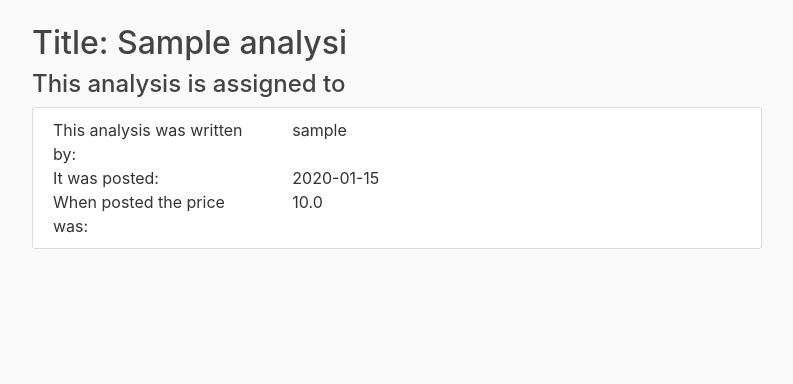
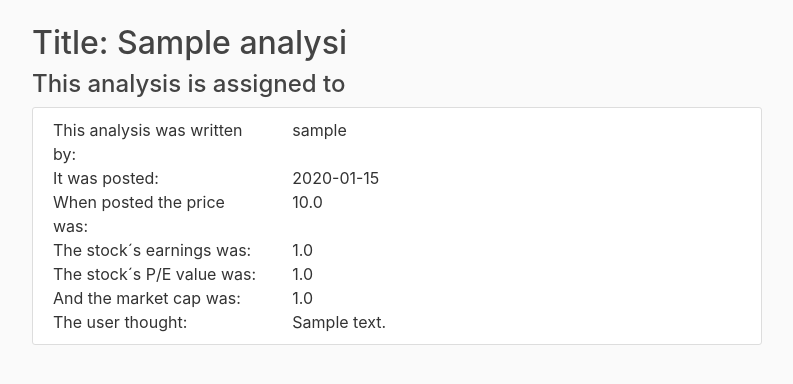
Before and after one commit to louisesvennssonn/Proj_een065, a Flask app: page /analysis/1/ in a window 1280 px wide. Shown: the part 56-440 px from the top of the page, without its empty margins (53-846 px from the left). Run offline with Flask 2, Linux system fonts and the light colour scheme; tables that the repository leaves empty hold one stand-in row (values such as "Sample post"); some libraries are stand-ins or nearby versions.

Commit message:
Update 1

```diff
--- a/stock_analysis/templates/analysis.html
+++ b/stock_analysis/templates/analysis.html
@@ -15,5 +15,21 @@
             <div class="col-md-4">When posted the price was:  </div>
             <div class="col-md-8">{{ analysis.price }}</div>
         </div>
+        <div class="row">
+            <div class="col-md-4">The stock´s earnings was: </div>
+            <div class="col-md-8">{{ analysis.earnings }}</div>
+        </div>
+        <div class="row">
+            <div class="col-md-4">The stock´s P/E value was: </div>
+            <div class="col-md-8">{{ analysis.p_e }}</div>
+        </div>
+        <div class="row">
+            <div class="col-md-4">And the market cap was: </div>
+            <div class="col-md-8">{{ analysis.market_cap }}</div>
+        </div>
+        <div class="row">
+            <div class="col-md-4">The user thought: </div>
+            <div class="col-md-8">{{ analysis.content }}</div>
+        </div>
     </div>
 {% endblock content %}
```
